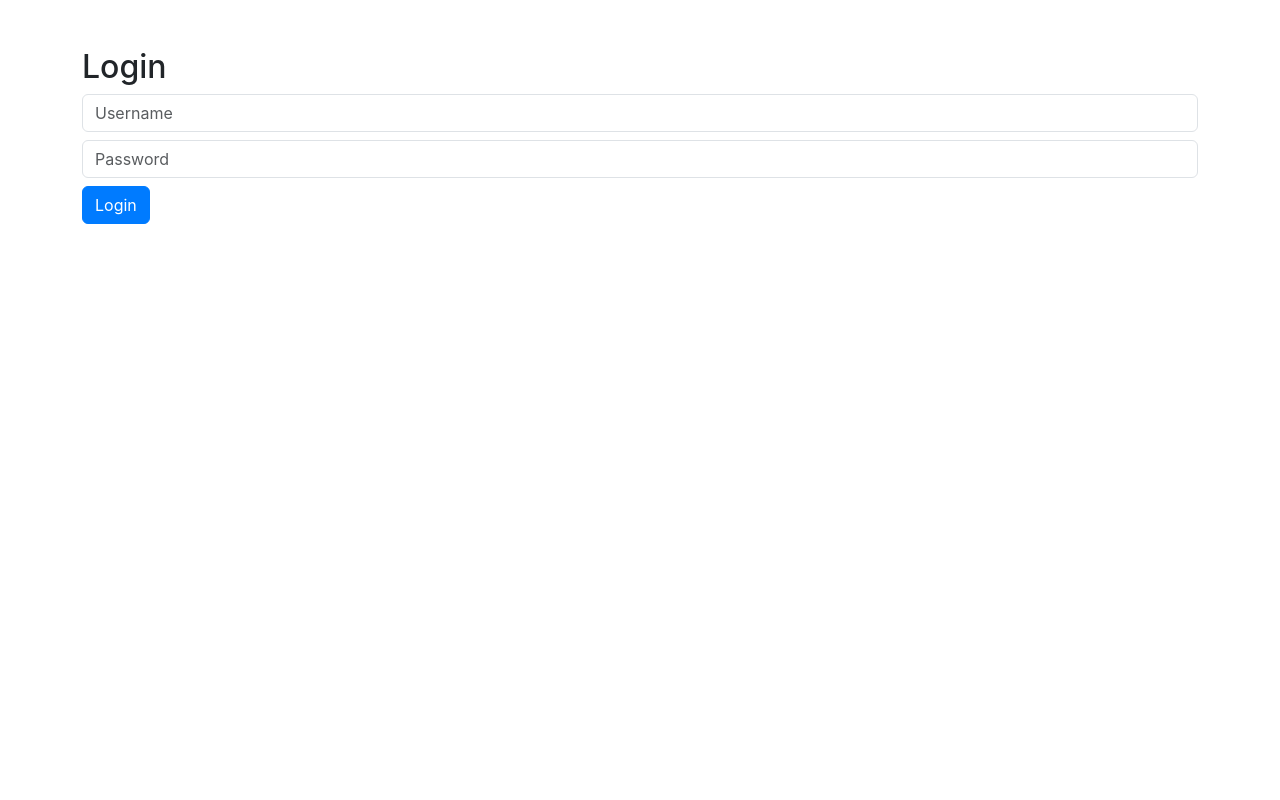
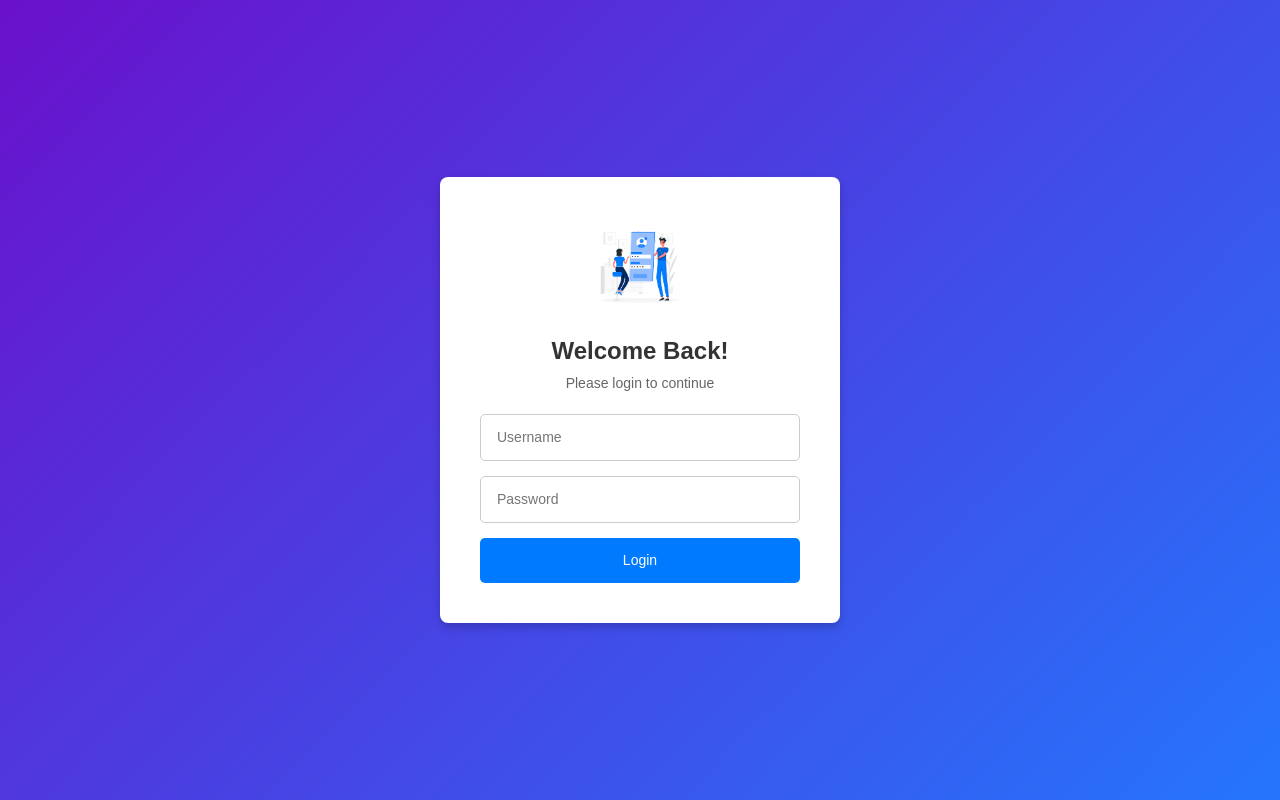
Before and after one commit to zaheer037/CodeBegun-45, a React (Create React App) app in the folder Project/code-begun-quiz/: page / in a window 1280 px wide. Built offline with nearby package versions, Linux system fonts and the light colour scheme.

Commit message:
day5 final commit

```diff
--- /dev/null
+++ b/Project/code-begun-quiz/src/components/AdminDashboard.css
@@ -0,0 +1,81 @@
+/* General Container */
+.dashboard-container {
+    display: flex;
+    justify-content: center;
+    align-items: center;
+    min-height: 100vh;
+    background: linear-gradient(135deg, #ff7e5f, #feb47b);
+    font-family: "Poppins", sans-serif;
+}
+
+/* Dashboard Card */
+.dashboard-card {
+    background: #fff;
+    border-radius: 8px;
+    padding: 40px;
+    width: 500px;
+    box-shadow: 0 4px 10px rgba(0, 0, 0, 0.2);
+    text-align: center;
+    position: relative;
+}
+
+/* Title */
+.dashboard-title {
+    font-size: 28px;
+    font-weight: bold;
+    color: #333;
+}
+
+/* Buttons */
+.btn-user,
+.btn-create,
+.btn-logout {
+    width: 100%;
+    padding: 12px 16px;
+    font-size: 14px;
+    border-radius: 5px;
+    margin-bottom: 15px;
+    transition: 0.3s;
+}
+
+.btn-user {
+    background: #ff7e5f;
+    color: #fff;
+    border: none;
+}
+
+.btn-user:hover {
+    background: #feb47b;
+}
+
+.btn-create {
+    background: #6c757d;
+    color: #fff;
+    border: none;
+}
+
+.btn-create:hover {
+    background: #5a6268;
+}
+
+.btn-logout {
+    background: #dc3545;
+    color: #fff;
+    border: none;
+}
+
+.btn-logout:hover {
+    background: #c82333;
+}
+
+/* Disabled Button */
+.btn-create:disabled {
+    background: #adb5bd;
+    cursor: not-allowed;
+}
+
+/* Message */
+.text-muted {
+    color: #6c757d;
+    font-size: 14px;
+}
--- a/Project/code-begun-quiz/src/components/AdminDashboard.js
+++ b/Project/code-begun-quiz/src/components/AdminDashboard.js
@@ -1,5 +1,6 @@
 import React from "react";
 import { useNavigate } from "react-router-dom";
+import "./AdminDashboard.css"; // Import the CSS file
 
 const AdminDashboard = () => {
   const navigate = useNavigate();
@@ -19,20 +20,21 @@ const AdminDashboard = () => {
   };
 
   return (
-    <div className="container mt-5 text-center">
-      <h2>Admin Dashboard</h2>
+    <div className="dashboard-container">
+      <div className="dashboard-card">
+        <h2 className="dashboard-title">Admin Dashboard</h2>
         <div className="mt-4">
-        <button className="btn btn-primary me-3" onClick={handleCreateUser}>
+          <button className="btn btn-primary btn-user" onClick={handleCreateUser}>
             Create User
           </button>
           <button
-          className="btn btn-secondary me-3"
+            className="btn btn-secondary btn-create"
             onClick={handleCreateQuiz}
             disabled={!usersExist}
           >
             Create Quiz
           </button>
-        <button className="btn btn-danger" onClick={handleLogout}>
+          <button className="btn btn-danger btn-logout" onClick={handleLogout}>
             Logout
           </button>
         </div>
@@ -40,6 +42,7 @@ const AdminDashboard = () => {
           <p className="text-muted mt-3">Add users before creating a quiz.</p>
         )}
       </div>
+    </div>
   );
 };
 
--- /dev/null
+++ b/Project/code-begun-quiz/src/components/Login.css
@@ -0,0 +1,81 @@
+/* General Container */
+.login-container {
+    display: flex;
+    justify-content: center;
+    align-items: center;
+    min-height: 100vh;
+    background: linear-gradient(135deg, #6a11cb, #2575fc);
+    font-family: "Poppins", sans-serif;
+}
+
+/* Login Card */
+.login-card {
+    background: #fff;
+    border-radius: 8px;
+    padding: 40px;
+    width: 400px;
+    box-shadow: 0 4px 10px rgba(0, 0, 0, 0.2);
+    text-align: center;
+    position: relative;
+}
+
+/* Title and Subtitle */
+.login-title {
+    font-size: 24px;
+    font-weight: bold;
+    color: #333;
+}
+
+.login-subtitle {
+    font-size: 14px;
+    color: #666;
+    margin-bottom: 20px;
+}
+
+/* Form Inputs */
+.form-input {
+    width: 100%;
+    padding: 12px 16px;
+    margin-bottom: 15px;
+    border: 1px solid #ccc;
+    border-radius: 5px;
+    font-size: 14px;
+    transition: 0.3s;
+}
+
+.form-input:focus {
+    outline: none;
+    border-color: #6a11cb;
+    box-shadow: 0 0 5px rgba(106, 17, 203, 0.5);
+}
+
+/* Button */
+.login-btn {
+    background: #6a11cb;
+    color: #fff;
+    border: none;
+    border-radius: 5px;
+    padding: 12px 16px;
+    font-size: 14px;
+    cursor: pointer;
+    transition: 0.3s;
+    width: 100%;
+}
+
+.login-btn:hover {
+    background: #2575fc;
+}
+
+/* Error Message */
+.error-message {
+    color: #ff4d4d;
+    font-size: 12px;
+    margin-top: -10px;
+    margin-bottom: 10px;
+}
+
+/* Illustration */
+.login-illustration img {
+    width: 100px;
+    margin-bottom: 20px;
+}
--- a/Project/code-begun-quiz/src/components/Login.js
+++ b/Project/code-begun-quiz/src/components/Login.js
@@ -1,13 +1,25 @@
 import React, { useState } from "react";
+import "./Login.css"; // Separate CSS file for enhanced styling
+import loginIllustration from "../assets/mobile.avif"; // Add a custom illustration
 
 const Login = ({ onLogin }) => {
   const [username, setUsername] = useState("");
   const [password, setPassword] = useState("");
+  const [error, setError] = useState("");
 
   const handleLogin = () => {
     const adminCredentials = { username: "admin", password: "admin" };
 
+    if (!username || !password) {
+      setError("Both fields are required!");
+      return;
+    }
+
     if (username === adminCredentials.username && password === adminCredentials.password) {
+      localStorage.setItem(
+        "loggedInUser",
+        JSON.stringify({ role: "admin", username: adminCredentials.username })
+      );
       onLogin("admin");
       return;
     }
@@ -18,33 +30,41 @@ const Login = ({ onLogin }) => {
     );
 
     if (userExists) {
+      localStorage.setItem("loggedInUser", JSON.stringify(userExists));
       onLogin("user");
     } else {
-      alert("Invalid credentials!");
+      setError("Invalid username or password!");
     }
   };
 
   return (
-    <div className="container mt-5">
-      <h2>Login</h2>
-      <div className="mb-3">
+    <div className="login-container">
+      <div className="login-card">
+        <div className="login-illustration">
+          <img src={loginIllustration} alt="Login Illustration" />
+        </div>
+        <h2 className="login-title">Welcome Back!</h2>
+        <p className="login-subtitle">Please login to continue</p>
+        <div className="login-form">
           <input
             type="text"
-          className="form-control mb-2"
+            className="form-input"
             placeholder="Username"
             value={username}
             onChange={(e) => setUsername(e.target.value)}
           />
           <input
             type="password"
-          className="form-control mb-2"
+            className="form-input"
             placeholder="Password"
             value={password}
             onChange={(e) => setPassword(e.target.value)}
           />
-        <button className="btn btn-primary" onClick={handleLogin}>
+          {error && <p className="error-message">{error}</p>}
+          <button className="btn-primary login-btn" onClick={handleLogin}>
             Login
           </button>
+        </div>
       </div>
     </div>
   );
--- a/Project/code-begun-quiz/src/components/QuizCreation.js
+++ b/Project/code-begun-quiz/src/components/QuizCreation.js
@@ -41,16 +41,16 @@ const QuizCreation = () => {
 
   // Save quiz data to localStorage
   const handleSave = () => {
-    const quizData = {
-      quizName,
-      numQuestions,
-      questions,
-      isPublished: false,
-      assignedTo: selectedUser || null, // Associate user if selected
-    };
+    // const quizData = {
+    //   quizName,
+    //   numQuestions,
+    //   questions,
+    //   isPublished: false,
+    //   assignedTo: selectedUser || null, // Associate user if selected
+    // };
 
-    const existingQuizzes = JSON.parse(localStorage.getItem("quizzes")) || [];
-    localStorage.setItem("quizzes", JSON.stringify([...existingQuizzes, quizData]));
+    //const existingQuizzes = JSON.parse(localStorage.getItem("quizzes")) || [];
+    //localStorage.setItem("quizzes", JSON.stringify([...existingQuizzes, quizData]));
     alert("Quiz saved as a draft!");
   };
 
--- a/Project/code-begun-quiz/src/components/UserQuiz.js
+++ b/Project/code-begun-quiz/src/components/UserQuiz.js
@@ -1,21 +1,24 @@
 import React, { useState, useEffect } from "react";
+import { useNavigate } from "react-router-dom";
 import "./UserQuiz.css";
 
 const UserQuiz = () => {
   const [questions, setQuestions] = useState([]); // Store all questions here
-  const [answers, setAnswers] = React.useState({});
+  const [answers, setAnswers] = useState({});
   const [isSubmitted, setIsSubmitted] = useState(false);
   const [score, setScore] = useState(0);
+  const navigate = useNavigate();
+  // Retrieve the logged-in user from localStorage
+  const loggedInUser = JSON.parse(localStorage.getItem("loggedInUser"));
 
-  // Extract username from localStorage
-  const users = JSON.parse(localStorage.getItem("users")) || [];
-  const loggedInUser = users.find((user) => user.name === "zaheer"); // Adjust the condition as needed
-  const username = loggedInUser ? loggedInUser.username : null;
-
-  if (!username) {
-    alert("No username found for the logged-in user.");
+  // Handle case where no logged-in user is found
+  if (!loggedInUser) {
+    alert("No logged-in user found. Please log in first.");
   }
 
+  const username = loggedInUser?.username;
+
+  // Load quizzes assigned to the logged-in user
   useEffect(() => {
     if (!username) {
       alert("No username provided.");
@@ -23,11 +26,9 @@ const UserQuiz = () => {
     }
 
     const quizzes = JSON.parse(localStorage.getItem("quizzes")) || [];
-    // Filter quizzes assigned to the logged-in user
     const userQuizzes = quizzes.filter((quiz) => quiz.assignedTo === username);
 
     if (userQuizzes.length > 0) {
-      // Merge all questions from the quizzes
       const allQuestions = userQuizzes.flatMap((quiz) => quiz.questions);
       setQuestions(allQuestions);
     } else {
@@ -35,6 +36,7 @@ const UserQuiz = () => {
     }
   }, [username]);
 
+  // Handle answer changes
   const handleAnswerChange = (questionId, value) => {
     setAnswers((prevAnswers) => ({
       ...prevAnswers, // Keep existing answers
@@ -42,6 +44,7 @@ const UserQuiz = () => {
     }));
   };
 
+  // Handle quiz submission
   const handleSubmit = () => {
     setIsSubmitted(true);
     let calculatedScore = 0;
@@ -55,9 +58,16 @@ const UserQuiz = () => {
 
     setScore(calculatedScore);
     alert(`Quiz submitted! Your score: ${calculatedScore}/${questions.length}`);
-    localStorage.setItem(`submittedAnswers`, JSON.stringify(answers));
+    localStorage.setItem("submittedAnswers", JSON.stringify(answers));
   };
 
+  // Handle logout
+  const handleLogout = () => {
+    localStorage.removeItem("loggedInUser");
+    navigate("/"); // Redirect to login page
+  };
+
+  // Show loading if questions are not loaded yet
   if (questions.length === 0) return <p>Loading quiz...</p>;
 
   return (
@@ -89,7 +99,7 @@ const UserQuiz = () => {
               <input
                 type="text"
                 className="form-control"
-                placeholder={`Answer for Question ${q.id}`}
+                placeholder={`Answer the Question here`}
                 value={answers[q.id] || ""} // Dynamically set value from the state
                 onChange={(e) => handleAnswerChange(q.id, e.target.value)} // Update specific question's answer
                 disabled={isSubmitted}
@@ -101,7 +111,7 @@ const UserQuiz = () => {
 
       {!isSubmitted ? (
         <button
-          className="btn btn-primary btn-block mt-4"
+          className="btn btn-primary btn-block m-4 "
           onClick={handleSubmit}
         >
           Submit
@@ -138,6 +148,13 @@ const UserQuiz = () => {
           </ul>
         </div>
       )}
+
+      <button
+        className="btn btn-danger btn-block m-4"
+        onClick={handleLogout}
+      >
+        Logout
+      </button>
     </div>
   );
 };
```
Also changed, not shown: Project/code-begun-quiz/src/pages/QuizPreview.js (deleted, +0 -31 lines), Project/code-begun-quiz/src/assets/mobile.avif (added), Project/code-begun-quiz/src/pages/CreateQuiz.js (deleted). Lines whose indentation alone changed are shown as unchanged.
